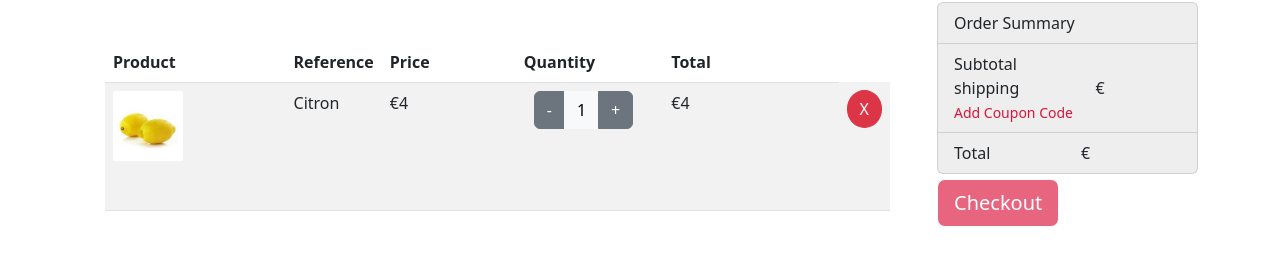
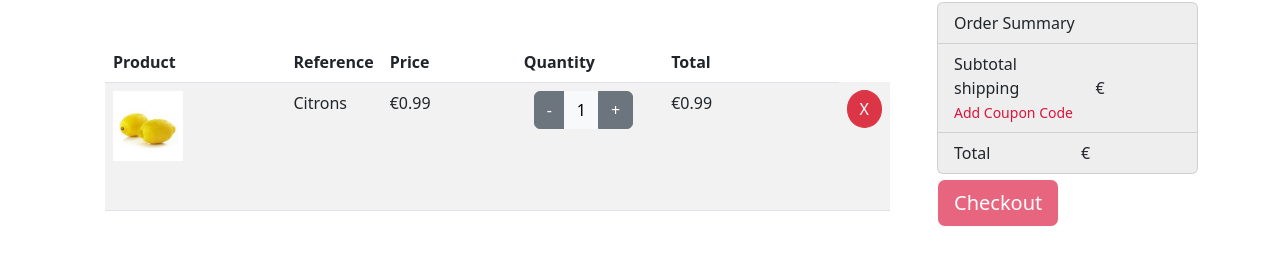
Before and after one commit to NdekoCode/redux-shop, a React (Vite) app: page /cart in a window 1280 px wide. Shown: the part 118-379 px from the top of the page. Built offline with nearby package versions, Linux system fonts and the light colour scheme.

Commit message:
feat: display cart items

```diff
--- a/src/pages/Cart.jsx
+++ b/src/pages/Cart.jsx
@@ -1,14 +1,15 @@
 import React from "react";
+import { connect } from "react-redux";
 import Table from "./components/cart/Table";
 
-const Cart = () => {
+const Cart = ({ cartItems }) => {
   return (
     <>
       <div className="container">
         <div className="row">
           <div className="col-sm cart">
             {/* Table */}
-            <Table />
+            <Table items={cartItems} />
           </div>
 
           <div className="col-sm-3 order-summary">
@@ -54,4 +55,4 @@ const Cart = () => {
   );
 };
 
-export default Cart;
+export default connect(({ cartItems }) => ({ cartItems }))(Cart);
--- a/src/pages/components/Home/Modal.jsx
+++ b/src/pages/components/Home/Modal.jsx
@@ -4,11 +4,18 @@ import { useIncrement } from "../../../libs/hooks/useIncrement";
 import { addToCart } from "../../../libs/store/shop/actions";
 import { getCartItems } from "../../../libs/store/shop/selectors";
 
-const Modal = memo(({ item, add, cartItems }) => {
+const Modal = memo(({ item, add }) => {
   const [state, dispatch] = useIncrement();
   item.quantity = state.count;
-  const increment = () => dispatch({ type: "incr" });
-  const decrement = () => dispatch({ type: "decr" });
+  const increment = () => {
+    dispatch({ type: "incr" });
+
+    item.quantity = state.count;
+  };
+  const decrement = () => {
+    dispatch({ type: "decr" });
+    item.quantity = state.count;
+  };
   return (
     <>
       <div
--- a/src/pages/components/cart/Table.jsx
+++ b/src/pages/components/cart/Table.jsx
@@ -1,11 +1,16 @@
-export const Row = () => {
+export const Row = ({ item }) => {
   return (
     <tr>
       <td>
-        <img width="70" height="70" src={`/assets/0/citron.png`} alt="Citron" />
+        <img
+          width="70"
+          height="70"
+          src={`/assets/${item.category}/${item.image}`}
+          alt={item.name}
+        />
       </td>
-      <td>Citron</td>
-      <td>€4</td>
+      <td>{item.name}</td>
+      <td>€{item.price}</td>
       <td>
         <div className="btn-group" role="group" aria-label="Basic example">
           <button
@@ -15,7 +20,7 @@ export const Row = () => {
           >
             -
           </button>
-          <span className="btn btn-light">1</span>
+          <span className="btn btn-light">{item.quantity}</span>
           <button
             type="button"
             className="btn btn-secondary"
@@ -25,7 +30,7 @@ export const Row = () => {
           </button>
         </div>
       </td>
-      <td>€4</td>
+      <td>€{item.price * item.quantity}</td>
       <td>
         <button
           type="button"
@@ -38,7 +43,9 @@ export const Row = () => {
     </tr>
   );
 };
-const Table = () => (
+const Table = ({ items }) => {
+  console.log(items);
+  return (
     <table className="table table-striped">
       <thead>
         <tr>
@@ -50,8 +57,11 @@ const Table = () => (
         </tr>
       </thead>
       <tbody>
-      <Row />
+        {items.map((item) => (
+          <Row item={item} key={item.id} />
+        ))}
       </tbody>
     </table>
   );
+};
 export default Table;
```
Lines whose indentation alone changed are shown as unchanged.
